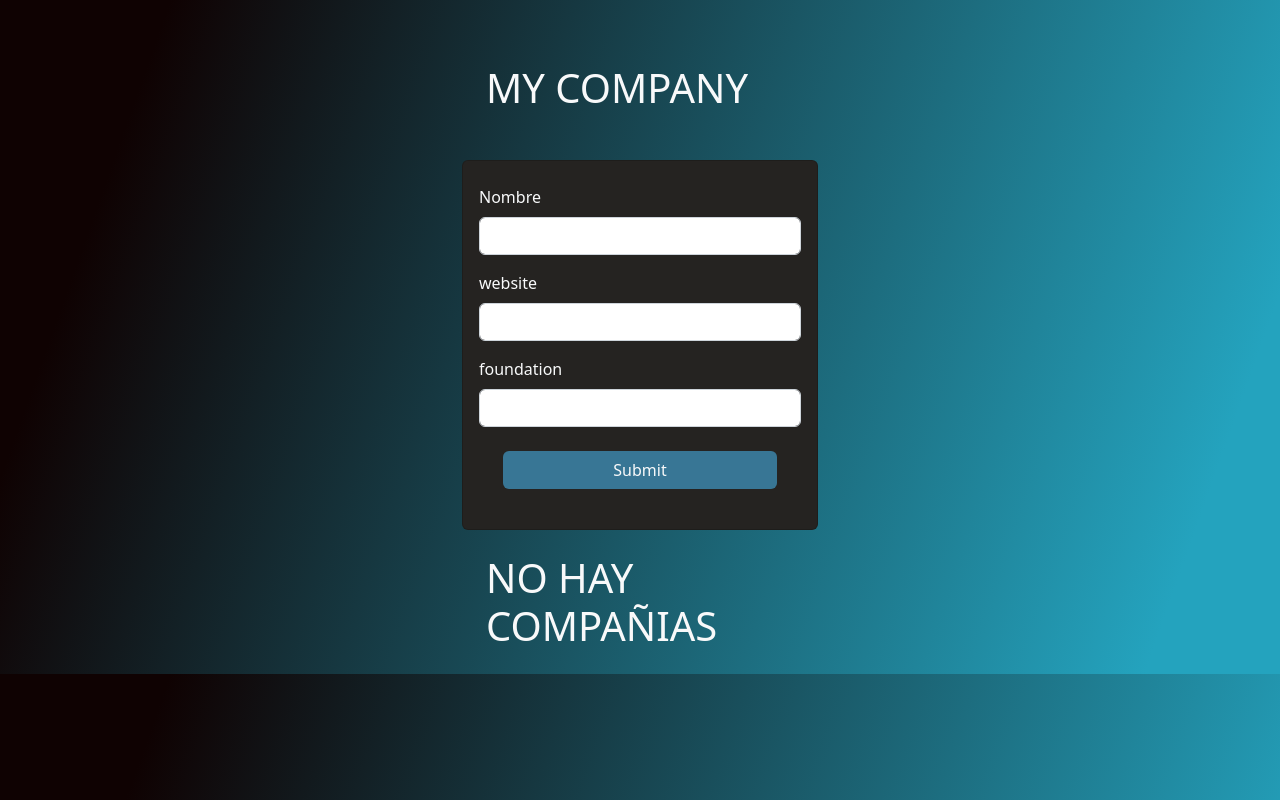
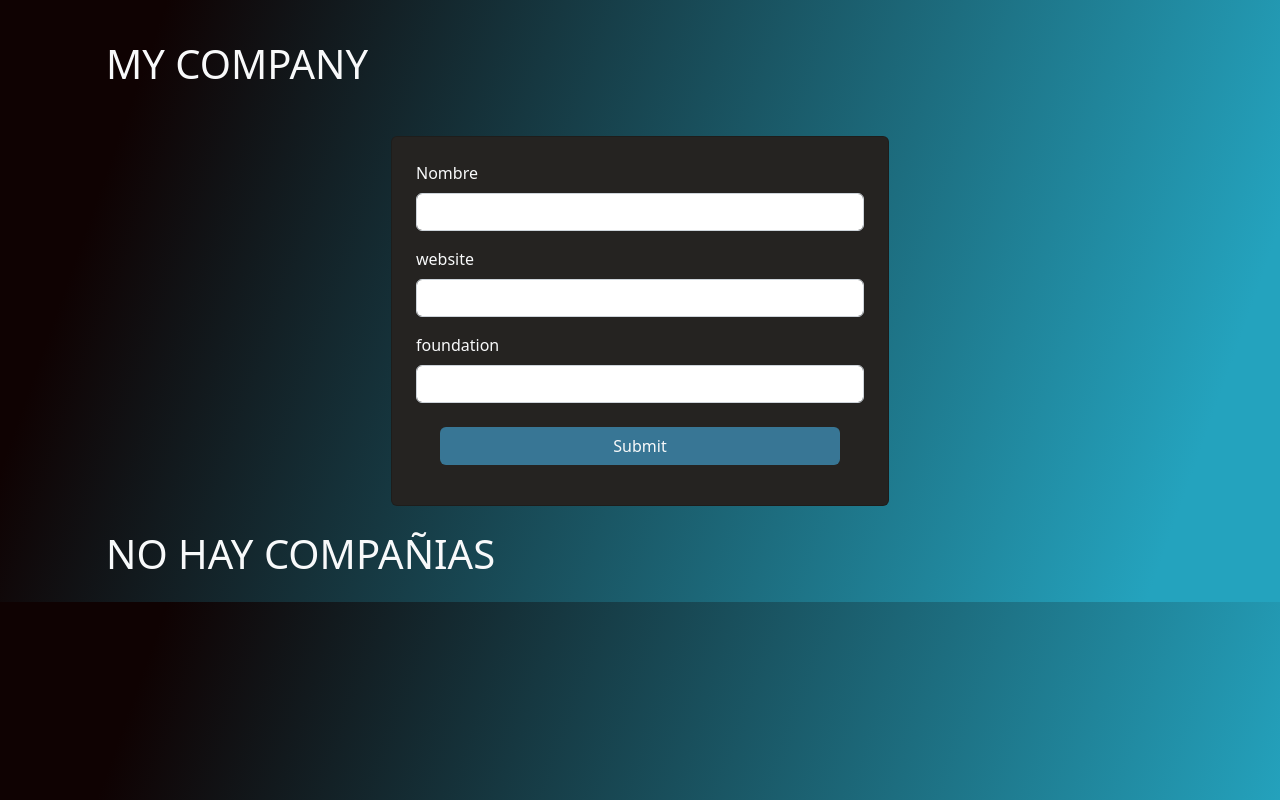
Before and after one commit to juanesGarcia/django-api_rest, a Django app: page /list/ in a window 1280 px wide. Run offline with Django 4.2, Linux system fonts and the light colour scheme; data that the repository does not hold is empty.

Commit message:
mejorando el css con bootstrap

```diff
--- a/Proyecto_Api/api/static/main.css
+++ b/Proyecto_Api/api/static/main.css
@@ -20,3 +20,15 @@ body{
 .but:hover{
     background-color:#a02101;
 }
+
+.con-form{
+    width: 50%;
+    height: 40%;
+    margin-left: 25%;
+}
+
+.cont{
+    width: 80%;
+    height: 40%;
+    margin-left: 10%;
+}
--- a/Proyecto_Api/api/templates/list_company.html
+++ b/Proyecto_Api/api/templates/list_company.html
@@ -15,12 +15,12 @@
   <body>
     <div class="container">
       <div class="row">
-        <div class="col-md-4 offset-md-4 mt-4">
         <h1 class="m-4 pb-4 pt-3 text-light">MY COMPANY</h1>
+        <div class="con-form">
           <form
             action="{% url 'create_company' %}"
             method="post"
-            class="formato card card-body"
+            class="formato card card-body ms-4 me-4 ps-4 pe-4"
           >
             {% csrf_token %}
             <div class="mt-2">
@@ -32,7 +32,9 @@
               <input type="url" class="form-control" id="web" name="website" />
             </div>
             <div class="mt-3">
-              <label for="foundation" class="form-label text-light">foundation</label>
+              <label for="foundation" class="form-label text-light"
+                >foundation</label
+              >
               <input
                 type="datetime"
                 class="form-control"
@@ -42,23 +44,25 @@
             </div>
             <button type="submit" class="btn text-light m-4">Submit</button>
           </form>
+        </div>
         {% for company in companys %}
+        <div class="cont">
           <div class="listcom m-4 card card-body">
-           <h4 class="m-1 text-light ">{{company.name}}</h4>
-           <h4 class="m-1 text-light ">{{company.website}}</h4>
-           <h4 class="mt-1 ms-1 me-1 text-light ">{{company.foundation}}</h4>
+            <h4 class="m-1 text-light">{{company.name}}</h4>
+            <h4 class="m-1 text-light">{{company.website}}</h4>
+            <h4 class="mt-1 ms-1 me-1 text-light">{{company.foundation}}</h4>
             <form action="{% url 'delete_company' company.id %}" method="post">
               {% csrf_token %}
               <button class="btn but ms-1 mt-2 mb-2">eliminar</button>
             </form>
           </div>
+        </div>
+
         {% empty %}
         <!--propiedad que sirve cuando la lista esta vacia-->
         <h1 class="text-light m-4">NO HAY COMPAÑIAS</h1>
         {% endfor %}
       </div>
-
-      </div>
     </div>
   </body>
 </html>
```
Lines whose indentation alone changed are shown as unchanged.
